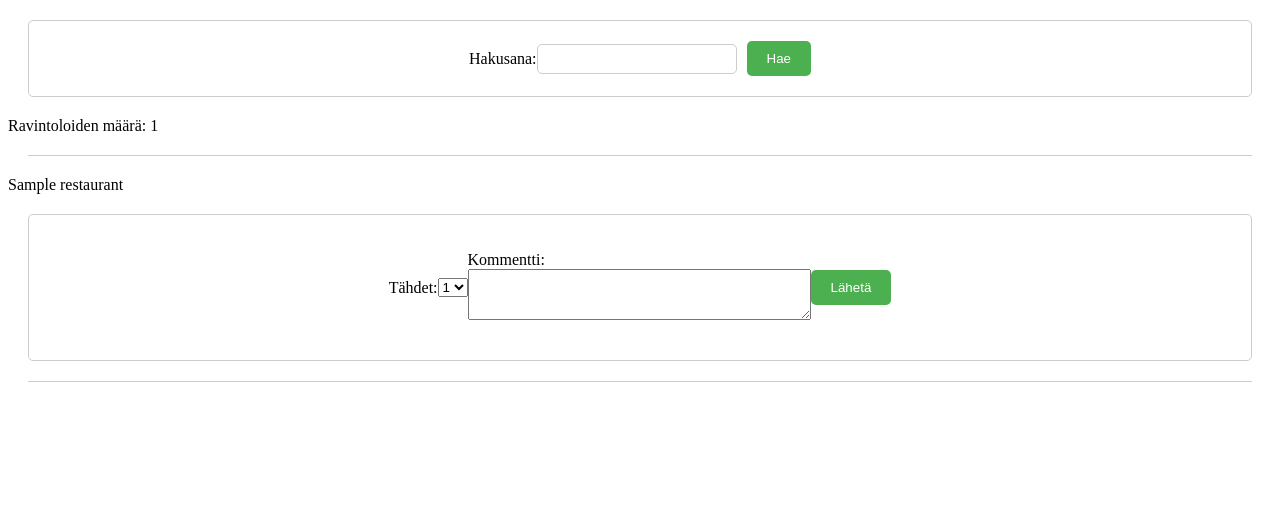
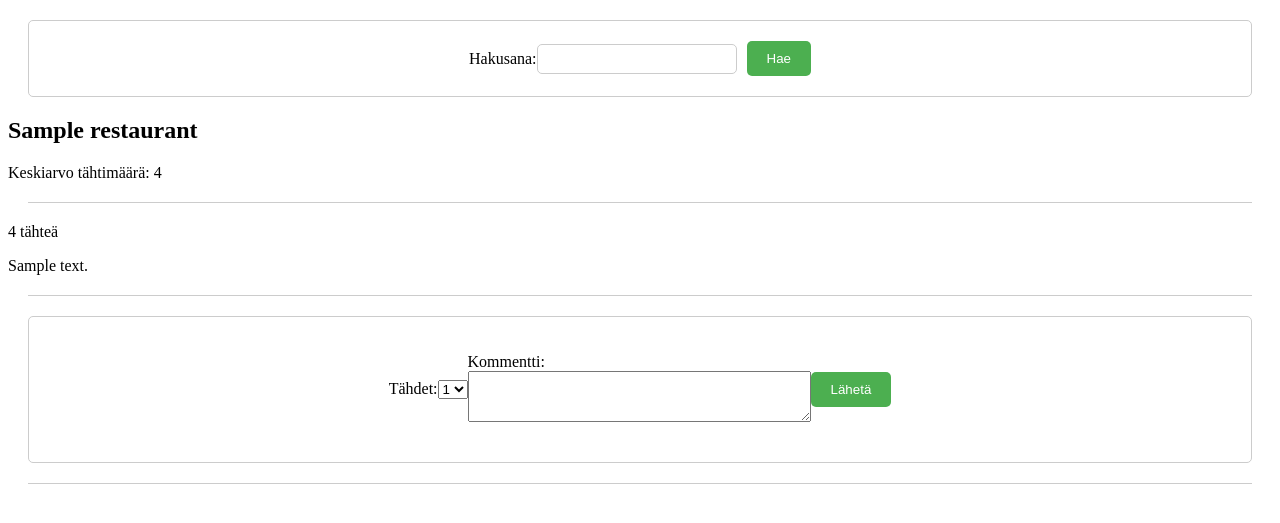
Before and after one commit to nikitaessine/arvostelusovellus, a Flask app: template templates/reviews.html in a window 1280 px wide. Shown: the top 523 px of the page. Run offline with Flask 3, Linux system fonts and the light colour scheme; the template is opened without the code that fills it: most values are stand-ins (such as "Sample title", 1, 10 or a date in 2020).

Commit message:
average stars added on review page

```diff
--- a/routes.py
+++ b/routes.py
@@ -28,7 +28,7 @@ def user_restaurants():
 
 @app.route("/review")
 def reviews():
-    result = db.session.execute(text("SELECT * FROM restaurants"))
+    result = db.session.execute(text("SELECT restaurants.*, AVG(reviews.stars) AS avg_stars FROM restaurants LEFT JOIN reviews ON restaurants.id = reviews.restaurant_id GROUP BY restaurants.id"))
     restaurants_all = result.fetchall()
     return render_template("reviews.html", count=len(restaurants_all), restaurants=restaurants_all)
 
--- a/templates/reviews.html
+++ b/templates/reviews.html
@@ -12,10 +12,15 @@
 </form>
 
 
-Ravintoloiden määrä: {{ count }}
+{% for restaurant in restaurants %}
+    <h2>{{ restaurant.name }}</h2>
+    <p>Keskiarvo tähtimäärä: {{ restaurant.avg_stars|round(2) }}</p>
     <hr>
-{% for restaurant in restaurants %}
-{{ restaurant.name }}
+    {% for review in restaurant.reviews %}
+        <p>{{ review.stars }} tähteä</p>
+        <p>{{ review.comment }}</p>
+        <hr>
+    {% endfor %}
     <form action="/add_review" method="POST">
         Tähdet:
         <select name="stars">
```
Lines whose indentation alone changed are shown as unchanged.
